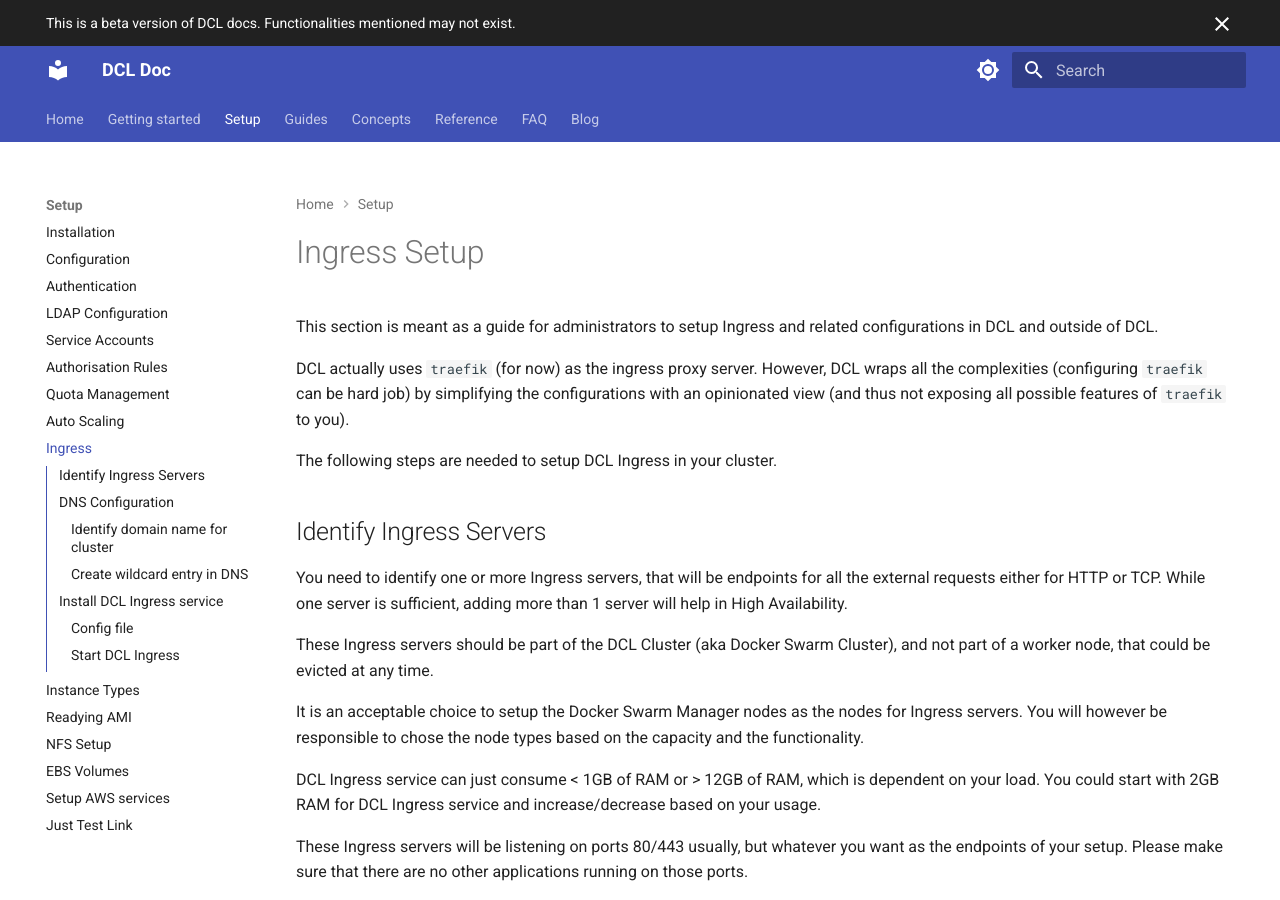
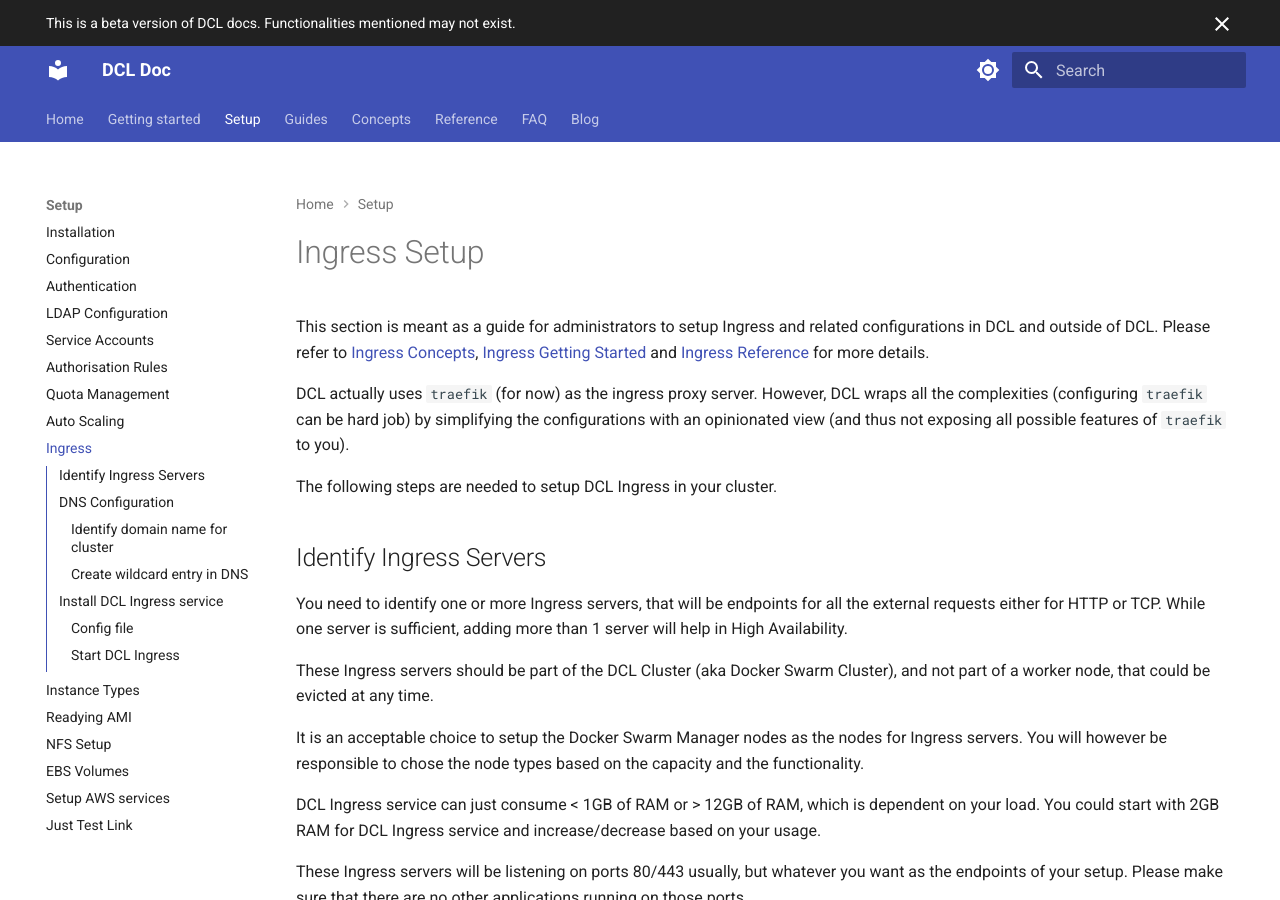
Before and after one commit to rsmoorthy/dcldoc, an MkDocs documentation site: the page built from docs/setup/ingress.md, in a window 1280 px wide and 900 px high. Built offline with MkDocs 1.6.1 and Material for MkDocs 9.7.7, drawn with Linux system fonts in a browser that asks for light colours; plug-ins that fetch from the network failed and are left out.

Commit message:
Added reference to other sections

```diff
--- a/docs/setup/ingress.md
+++ b/docs/setup/ingress.md
@@ -1,7 +1,7 @@
 # Ingress Setup
 
 This section is meant as a guide for administrators to setup Ingress and related configurations in DCL and outside of
-DCL.
+DCL. Please refer to [Ingress Concepts](../concepts/ingress.md), [Ingress Getting Started](../getting-started/ingress.md) and [Ingress Reference](../reference/ingress.md) for more details.
 
 DCL actually uses `traefik` (for now) as the ingress proxy server. However, DCL wraps all the complexities (configuring
 `traefik` can be hard job) by simplifying the configurations with an opinionated view (and thus not exposing all
```
Also changed, not shown: docs/concepts/ingress.md (+2 -0 lines), docs/getting-started/ingress.md (+1 -1 lines), docs/reference/ingress.md (+1 -1 lines).
